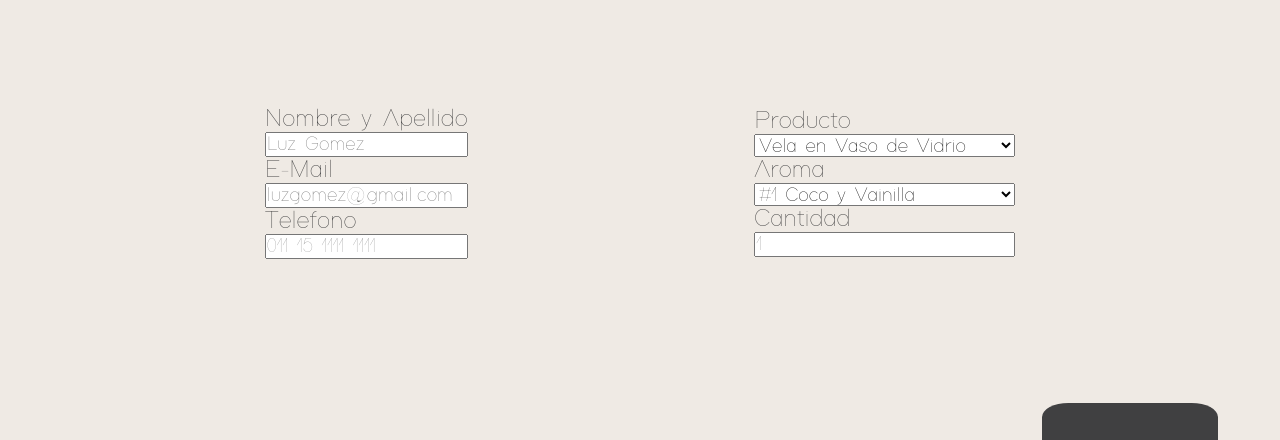
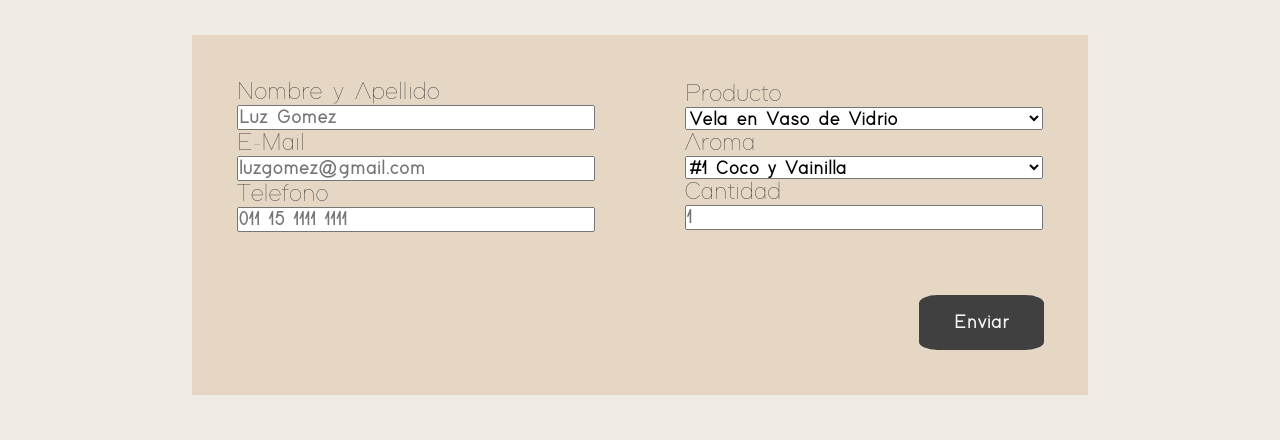
Before and after one commit to GuadaOlaso/WB-v2, a website: page page/Contacto.html in a window 1280 px wide. Shown: the part 196-636 px from the top of the page. Drawn offline with Linux system fonts and the light colour scheme.

Commit message:
contacto a sass

```diff
--- a/SCSS/partials/_Aromas.scss
+++ b/SCSS/partials/_Aromas.scss
@@ -1,10 +1,15 @@
 //Estilo de Aromas
 /*Estilo de Aromas*/
 
+.aromas {
+    padding-top: 3%;
+}
+
 .coco {
-    padding: 3%;
+    padding-left: 3%;
     text-align: justify;
     width: 90%;
+    padding-top: 0%;
     img {
         width: 150%
     }
@@ -18,9 +23,10 @@
     }
 }
 .lavanda {
-    padding: 3%;
+    padding-left: 3%;
     text-align: justify;
     width: 90%;
+    padding-top: 0%;
     //Falta ocultar la imagen mobileen web y web en mobile
     img {
         width: 25%
--- a/SCSS/partials/_ConfigInicial.scss
+++ b/SCSS/partials/_ConfigInicial.scss
@@ -62,7 +62,7 @@ header {
 
 
 // Estilo del main
-/*Estilo de MAin*/
+/*Estilo de Main*/
 main {
     height: 100%;
     background-color: $ColorFondo;
@@ -74,7 +74,6 @@ main {
     }
     h2 {
         font-size: 4rem;
-        margin-bottom: 3%;
         @include flex (column, center, center);
     }
     h3 {
@@ -128,3 +127,21 @@ footer{
 .imagenFooter {
     @include flex (row, end, center);
 }
+
+// Estilo de Boton
+/*Estilo de Boton*/
+
+.boton{
+    background-color: $Gris;
+    font-family: $TipografiaNegrita;
+    font-size: 2rem;
+    border: $Gris;
+    padding: 2% 4%;
+    color: whitesmoke;
+    margin: 2%;
+    border-radius: 15%;
+    box-shadow: #323233;
+    &:hover{
+        background-color: $GrisHover;
+    }
+}
--- a/SCSS/partials/_Contacto.scss
+++ b/SCSS/partials/_Contacto.scss
@@ -0,0 +1,47 @@
+// Estilo de Contacto
+/*Estilo de Contacto*/
+
+main {
+    padding: 3%;
+    h1 {
+        margin-bottom: 5%;
+    }
+    form {
+        width: 70%;
+        background-color: $ColorNosotras;
+        margin-bottom: 5%
+    }
+    .formulario {
+        @include flex (row, space-evenly, center);
+        width: 100%;
+        margin-bottom: 0%
+    }
+    .formulariodatos{
+        @include flex (column, space-evenly, left);
+        margin: 5%;
+        font-size: 2.5rem;
+        border-radius: 2%;
+        border-width: thin;
+        font-family: $Tipografia;
+        width: 50%;
+    }
+    .formulariopedido {
+        @extend .formulariodatos;
+    }
+    label {
+        font-family: $Tipografia;
+        font-size: 2.5rem;
+    }
+    input {
+        font-family: $TipografiaNegrita;
+        font-size: 2rem;
+    }
+    select {
+        @extend input
+    }
+    .botonformulario {
+        text-align: end;
+        margin-bottom: 3%;
+        margin-right: 3%;
+    }
+}
--- a/SCSS/partials/_Gracias.scss
+++ b/SCSS/partials/_Gracias.scss
@@ -13,6 +13,7 @@ main{
         font-size: 3.5rem;
         margin: 1%;
     }
+    /*Falta ocultar imagen mobile de web y web de mobile*/
     img {
         width: 100%;
         margin-top: 2%;
--- a/SCSS/partials/_Nosotros.scss
+++ b/SCSS/partials/_Nosotros.scss
@@ -2,14 +2,17 @@
 /*Estilo de Nosotros*/
 
 main {
-    padding: 5%;
+    padding: 2%;
+    h2 {
+
+    }
     p {
         text-align: justify;
+        padding-bottom: 5%;
     }
     ul {
-        margin-top: 3%;
-        margin-bottom: 3%;
-        font-size: 2.2rem;
+        padding: 2%;
+        font-size: 3rem;
         list-style-type: none;
         background-color:#e6d7c5;
         @include flex (row, space-around, center);
--- a/SCSS/partials/_index.scss
+++ b/SCSS/partials/_index.scss
@@ -1,7 +1,11 @@
 // Diseño del Index //
 /*Estilo de Index*/
-.index {
+main {
     @include flex (column, center, center);
+    h2 {
+        margin: 0%;
+        padding: 0%;
+    }
     p {
         text-align: center;
         width: 90%;
@@ -10,6 +14,8 @@
     img {
         max-height: 100%;
         max-width: 100%;
+        padding-top: 0%;
+        margin-top: 0%;
         margin-right: 0%;
         margin-left: 0%;
         margin-bottom: 2%;
--- a/SCSS/styles.scss
+++ b/SCSS/styles.scss
@@ -3,4 +3,5 @@
 @import "partials/index";
 @import "partials/nosotros";
 @import "partials/aromas";
+@import "partials/contacto";
 @import "partials/gracias";
--- a/page/Contacto.html
+++ b/page/Contacto.html
@@ -6,7 +6,7 @@
     <meta http-equiv="X-UA-Compatible" content="IE=edge">
     <meta name="viewport" content="width=device-width, initial-scale=1.0">
     <!-- CSS-->
-    <link rel="stylesheet" href="../css/style.css">
+    <link rel="stylesheet" href="../css/stylesass.css">
 
     <title>Contacto</title>
 </head>
@@ -31,37 +31,37 @@
             </ul>
         </nav>
 </header>
-<main class="mainFormulario">
+<main>
     <h1>Hace tu pedido</h1>
 
     <form action="gracias.html" method="post">
-        <div class="Formulario">
-        <div class="Formulariodatos">
-            <label class="labelnombre" for="">Nombre y Apellido</label>
-                <input required class="imputnoombre" type="text" name="Nombre y Apellido" id="Nombre y Apellido" placeholder="Luz Gomez">
-            <label class="labelmail" for="">E-Mail</label>
-                <input required class="imputmail" type="email" name="Mail" id="Mail" placeholder="luzgomez@gmail.com">
-            <label class="labeltelefono" for="">Telefono</label>
-                <input required class="imputtelefono" type="tel" name="Teléfono" id="Teléfono" placeholder="011 15 1111 1111">
+        <div class="formulario">
+        <div class="formulariodatos">
+            <label for="">Nombre y Apellido</label>
+                <input required type="text" name="Nombre y Apellido" id="Nombre y Apellido" placeholder="Luz Gomez">
+            <label for="">E-Mail</label>
+                <input required type="email" name="Mail" id="Mail" placeholder="luzgomez@gmail.com">
+            <label for="">Telefono</label>
+                <input required type="tel" name="Teléfono" id="Teléfono" placeholder="011 15 1111 1111">
         </div>
-        <div class="Formulariopedido">
-            <label class="labelproducto" for="">Producto</label>
-                <select required class="selectproducto" name="" id="">
+        <div class="formulariopedido">
+            <label for="">Producto</label>
+                <select required name="" id="">
                     <option value="vela vidrio">Vela en Vaso de Vidrio</option>
                     <option value="vela ceramica">Vela en Vaso de Ceramica</option>
                     <option value="bombon">Bombon Aromatico</option>
                     <option value="difusor">Difusor de Ambiente</option>
                 </select>
-            <label class="labelaroma" for="">Aroma</label>
-                <select required class="selectaroma" name="" id="">
+            <label for="">Aroma</label>
+                <select required name="" id="">
                     <option value="1">#1 Coco y Vainilla</option>
                     <option value="2">#2 Lavanda y Romero</option>
                     <option value="3">#3 Jazmines y Nardos</option>
                     <option value="4">#4 Flor de Azahar y Lirio</option>
                     <option value="5">#5 Lima y Vainilla</option>
                 </select>
-            <label class="labelcantidad" for="">Cantidad</label>
-                <input required class="imputcantidad" type="number" name="Cantidad" id="Cantiad" placeholder="1">
+            <label for="">Cantidad</label>
+                <input required type="number" name="Cantidad" id="Cantiad" placeholder="1">
         </div>
         </div>
         <div class="botonformulario">
```
Also changed, not shown: index.html (+3 -3 lines), page/Aromas.html (+2 -2 lines), page/Gracias.html (+1 -1 lines), page/Nosotros.html (+8 -8 lines), css/stylesass.css.
